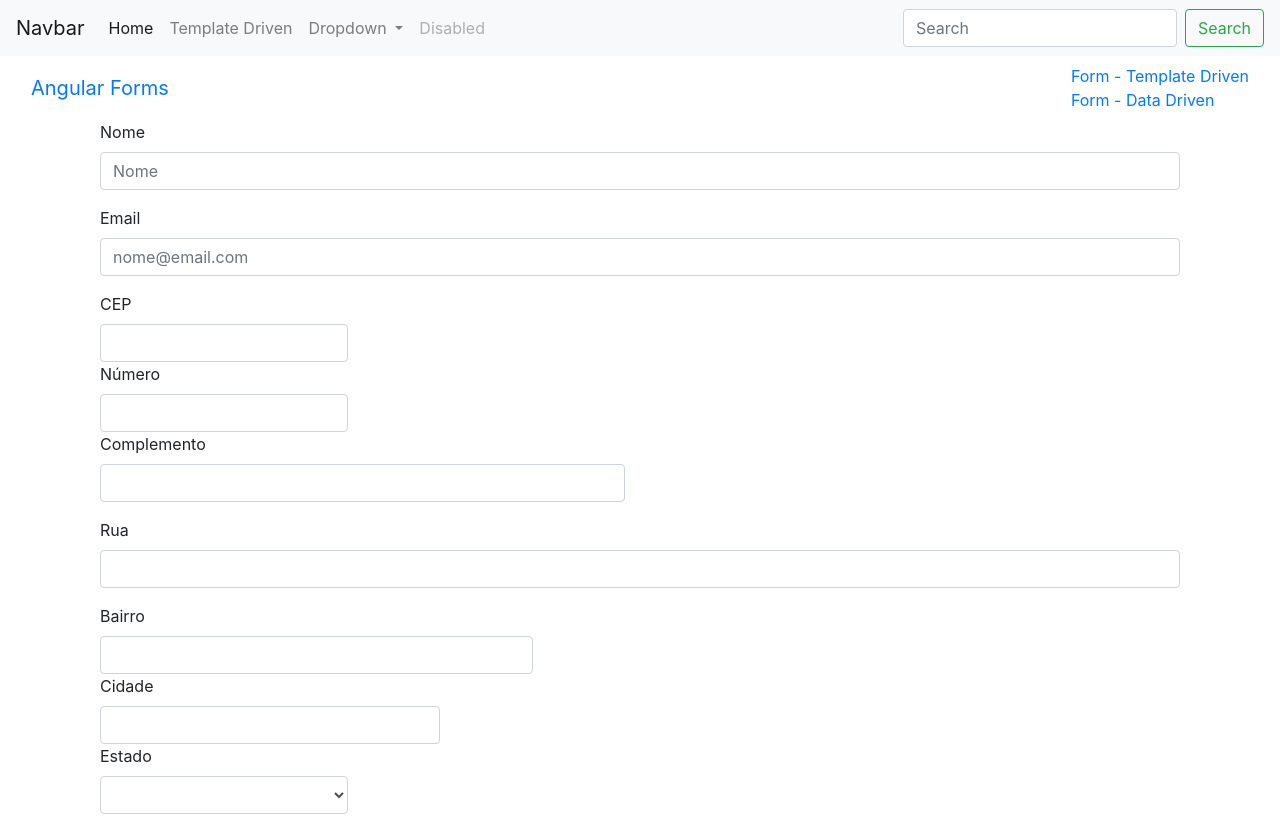
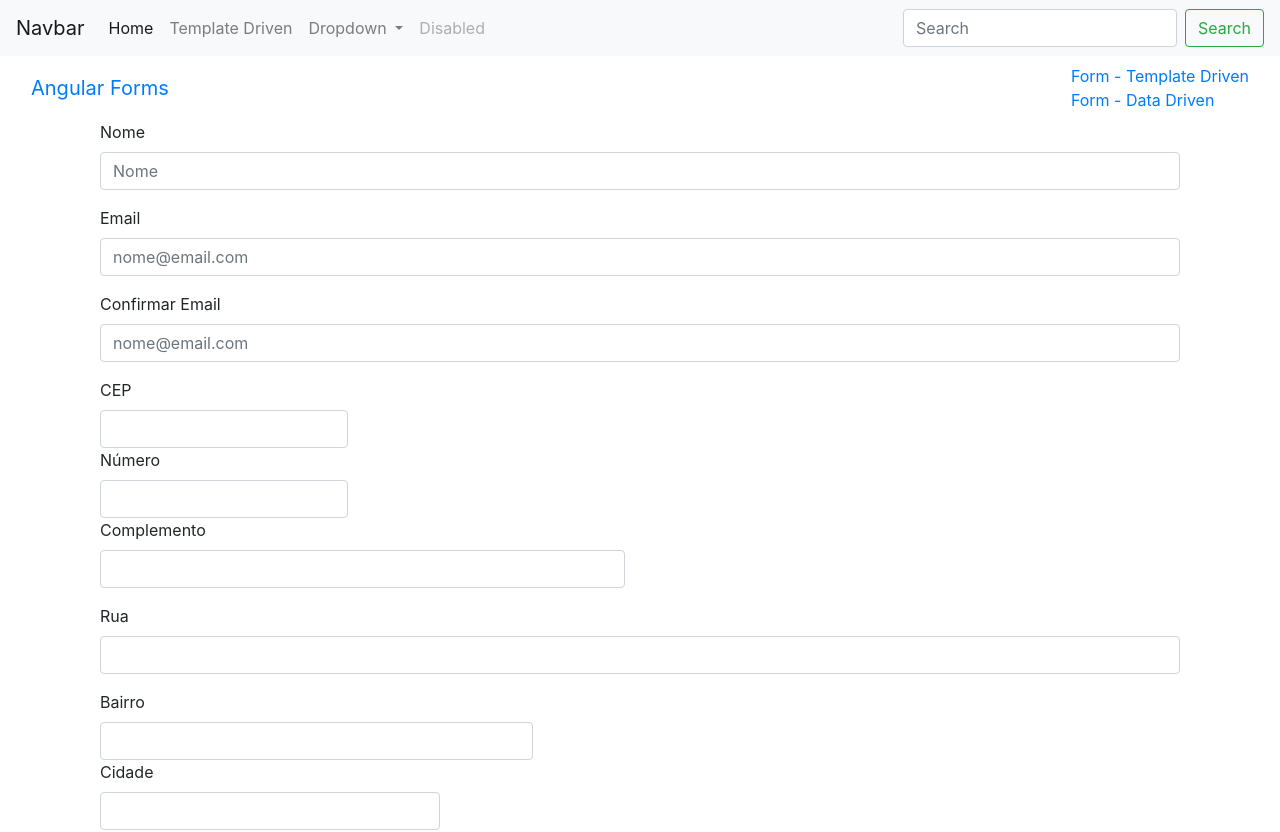
Before and after one commit to Erickrio/angular8, an Angular app: page /dataForm in a window 1280 px wide. Shown: the top 832 px of the page. Built offline with nearby package versions, Linux system fonts and the light colour scheme.

Commit message:
Validação entre dois campos (confirmar email)

```diff
--- a/src/app/data-form/data-form.component.html
+++ b/src/app/data-form/data-form.component.html
@@ -14,20 +14,29 @@
   </app-campo-control-erro>
 
 
-  <div class="form-group">
+  <div class="form-group" [ngClass]="aplicaCssErro('email')">
     <div class="col-sm-12">
       <label for="email" class="control-label">Email</label>
     </div>
     <div class="col-sm-12">
       <input type="email" class="form-control" formControlName="email" id="email" placeholder="nome@email.com">
-
-
       <app-campo-control-erro [mostrarErro]="verificaValidTouched('email')" msgErro="Email é obrigatório.">
       </app-campo-control-erro>
-
       <app-campo-control-erro [mostrarErro]="verificaValidTouched('email')" msgErro="Email é Inválido.">
       </app-campo-control-erro>
+    </div>
+  </div>
 
+  <div class="form-group" [ngClass]="aplicaCssErro('confirmarEmail')">
+    <div class="col-sm-12">
+      <label for="confirmarEmail" class="control-label">Confirmar Email</label>
+    </div>
+    <div class="col-sm-12">
+      <input type="confirmarEmail" class="form-control" formControlName="confirmarEmail" id="confirmarEmail"
+        placeholder="nome@email.com">
+     <app-campo-control-erro [mostrarErro]="formulario.get('confirmarEmail').hasError('equalsTo')"
+        msgErro="Emails não são iguais.">
+      </app-campo-control-erro>
     </div>
   </div>
 
@@ -41,7 +50,8 @@
         <input type="text" class="form-control" id="cep" formControlName="cep" (blur)='consultaCEP()'>
         <app-campo-control-erro [mostrarErro]="verificaRequired('endereco.cep')" msgErro="CEP é obrigatório.">
         </app-campo-control-erro>
-        <app-campo-control-erro [mostrarErro]="formulario.get('endereco.cep').hasError('cepInvalido')" msgErro="CEP inválido.">
+        <app-campo-control-erro [mostrarErro]="formulario.get('endereco.cep').hasError('cepInvalido')"
+          msgErro="CEP inválido.">
         </app-campo-control-erro>
       </div>
 
@@ -143,9 +153,8 @@
     <div class="col-md-3" [ngClass]="aplicaCssErro('frameworks')">
       <label for="frameworks">Frameworks</label>
       <div id="frameworks" class="row">
-          <div class="checkbox" class="col-sm-4"
-            formArrayName="frameworks"  *ngFor="let item of formulario.get('frameworks').value;
-            let i = index" >
+        <div class="checkbox" class="col-sm-4" formArrayName="frameworks" *ngFor="let item of formulario.get('frameworks').value;
+            let i = index">
           <label class="checkbox-inline">
             <input type="checkbox" [formControlName]="i"> {{ frameworks[i] }}
           </label>
--- a/src/app/data-form/data-form.component.ts
+++ b/src/app/data-form/data-form.component.ts
@@ -46,6 +46,8 @@
       // Validators.minLength(3),
       // Validators.maxLength(20)],
       email: [null, [Validators.required, Validators.email]],
+      confirmarEmail: [null, [FormValidations.equalsTo('email')]],
+
       endereco: this.formBuilder.group({
         cep: [null, [Validators.required,
           FormValidations.cepValidator]],
--- a/src/app/shared/form-validation.ts
+++ b/src/app/shared/form-validation.ts
@@ -1,11 +1,11 @@
-import { FormArray, FormControl } from '@angular/forms';
+import { FormArray, FormControl, FormGroup } from '@angular/forms';
 
 export class FormValidations {
-    static  requiredMinCheckbox(min = 1){
+  static requiredMinCheckbox(min = 1) {
     const validator = (formArray: FormArray) => {
       const totalChecked = formArray.controls
         .map(v => v.value)
-        .reduce((total,current)=> current ? total + current : total , 0);
+        .reduce((total, current) => current ? total + current : total, 0);
       return totalChecked >= min ? null : {
         required: true
       };
@@ -13,12 +13,41 @@
     return validator;
   }
 
-   static cepValidator(control: FormControl){
+  static cepValidator(control: FormControl) {
     const cep = control.value;
-     if(cep && cep !== ''){
+    if (cep && cep !== '') {
       const validaCep = /^[0-9]{8}$/;
-      return validaCep.test(cep) ? null : {cepInvalido : true };
+      return validaCep.test(cep) ? null : { cepInvalido: true };
     }
     return null;
   }
+
+//validação para dois campos . ex senha e confirmação da senha
+  static equalsTo(otherField: string) {
+    const validator = (formControl: FormControl) => {
+      if (otherField == null) {
+        console.log((<FormGroup>formControl.root));
+        //caso o formulario não seja renderizado
+        throw new Error('É necessário informar um campo.');
       }
+
+      if (!formControl.root || !(<FormGroup>formControl.root).controls) {
+        return null;
+      }
+
+      const field = (<FormGroup>formControl.root).get(otherField);
+
+      if (!field) {
+        throw new Error('É necessário informar um campo válido.');
+      }
+
+      if (field.value !== formControl.value) {
+        return { equalsTo : otherField };
+      }
+
+      return null;
+    };
+    return validator;
+  }
+
+}
```
Lines whose indentation alone changed are shown as unchanged.
